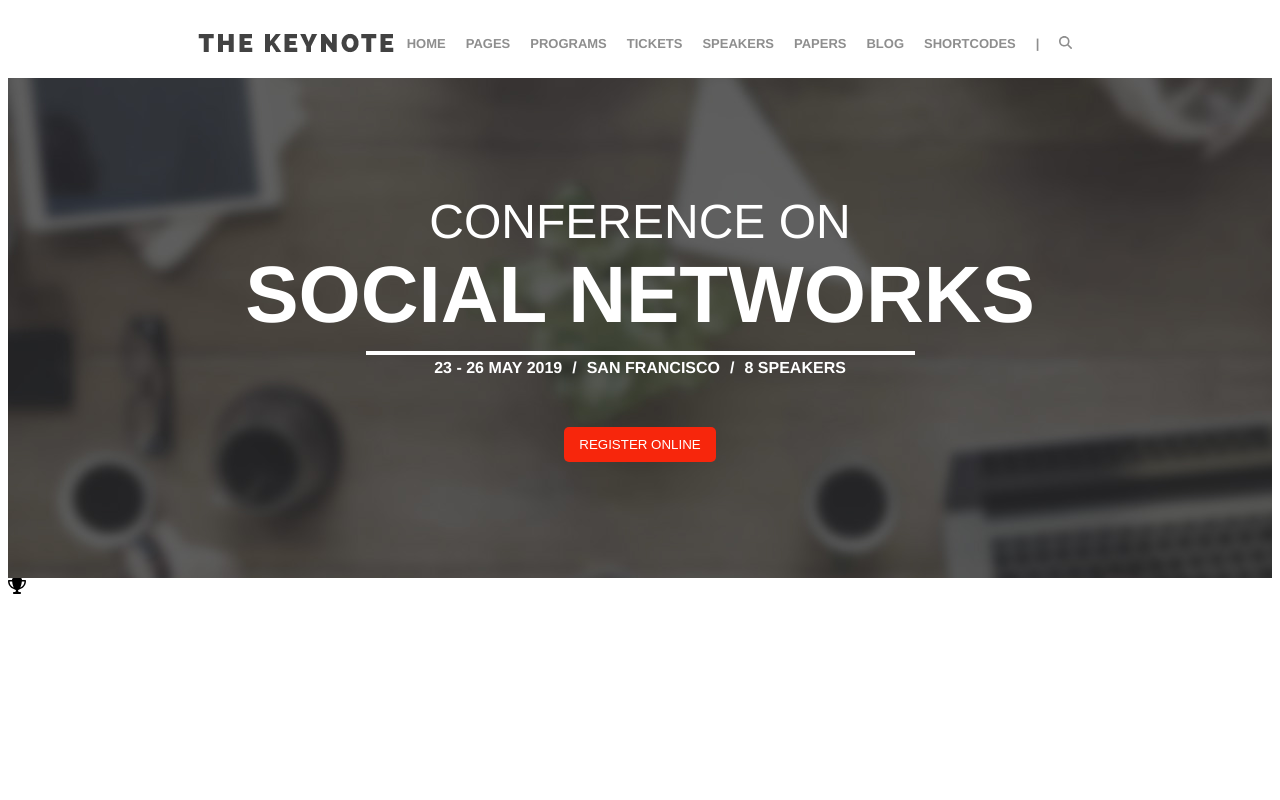
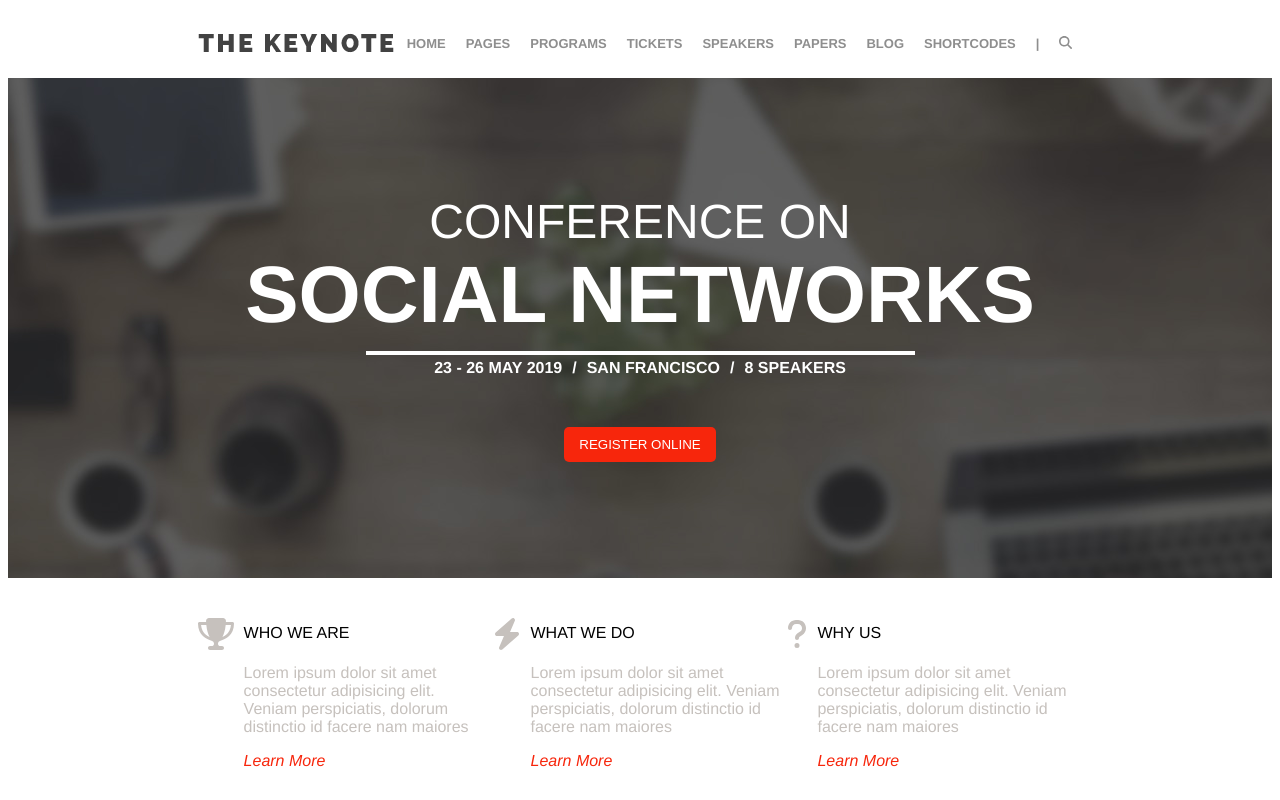
Before and after one commit to AndreaPanzeriDev/proj-html-vuejs, a Vue app: page / in a window 1280 px wide. Built offline with nearby package versions, Linux system fonts and the light colour scheme.

Commit message:
autosave

```diff
--- a/src/components/MainComp.vue
+++ b/src/components/MainComp.vue
@@ -1,7 +1,7 @@
 <template>
   <div>
     <EventComp/>
-    <QuestionComp/>
+    <QuestionComp :arrayAboutUs="arrayAboutUs"/>
   </div>
 </template>
 
@@ -13,7 +13,10 @@ export default {
     components:{
         EventComp,
         QuestionComp
-    }
+    },
+    props:{
+      arrayAboutUs: Array
+    },
 }
 </script>
 
--- a/src/components/QuestionComp.vue
+++ b/src/components/QuestionComp.vue
@@ -1,25 +1,34 @@
 <template>
   <div id="questionComp">
-    <div class="split">
-        <div class="fs-5"><i class="fa-solid fa-trophy"></i></div>
-        <div></div>
-    </div>
+    <QuestionCard v-for="(elem, index) in arrayAboutUs" :key="index" :singleItem="elem" class="split d-flex"/>
   </div>
 </template>
 
 <script>
+
+import QuestionCard from './card/QuestionCard.vue'
+
 export default {
-
+  components:{
+    QuestionCard
+  },
+  props:{
+    arrayAboutUs: Array
+  }
 }
 </script>
 
 <style scoped>
-.questionComp{
+#questionComp{
     width: 70%;
     margin: auto;
+    display: flex;
+    margin-top: 25px;
+    color: #c6c1bd;
+
 }
-
 .split{
     width: calc(100% / 3);
 }
+
 </style>
--- /dev/null
+++ b/src/components/card/QuestionCard.vue
@@ -0,0 +1,47 @@
+<template>
+  <div>
+    <div class="icon"><i :class="`${singleItem.icon} fs-2`"></i></div>
+    <div class="equal">
+      <h4 class="title text-black">{{ singleItem.title }}</h4>
+      <p class="phrase">
+        {{ singleItem.phrase }}
+      </p>
+      <a href="#">Learn More</a>
+    </div>
+  </div>
+</template>
+
+<script>
+export default {
+  name: "QuestionCard",
+  props: {
+    singleItem: Object,
+  },
+};
+</script>
+
+<style scoped>
+
+.title {
+  font-weight: 400;
+}
+
+.phrase{
+    font-weight: lighter;
+}
+.icon {
+  margin-top: 15px;
+  margin-right: 10px;
+}
+
+a{
+    color: #f7260c;
+    text-decoration: none;
+    font-style: italic;
+    margin-top: 20px;
+}
+
+.equal{
+    position: relative;
+}
+</style>
```
